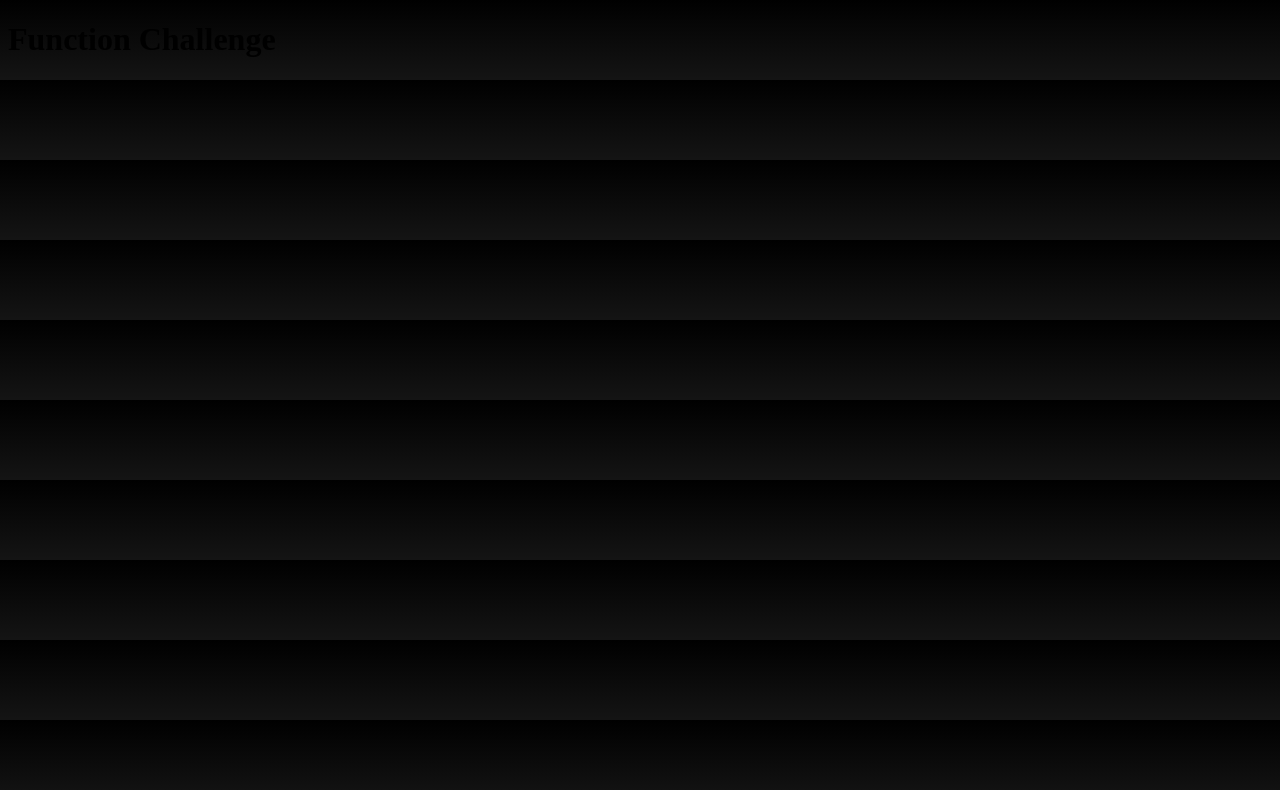
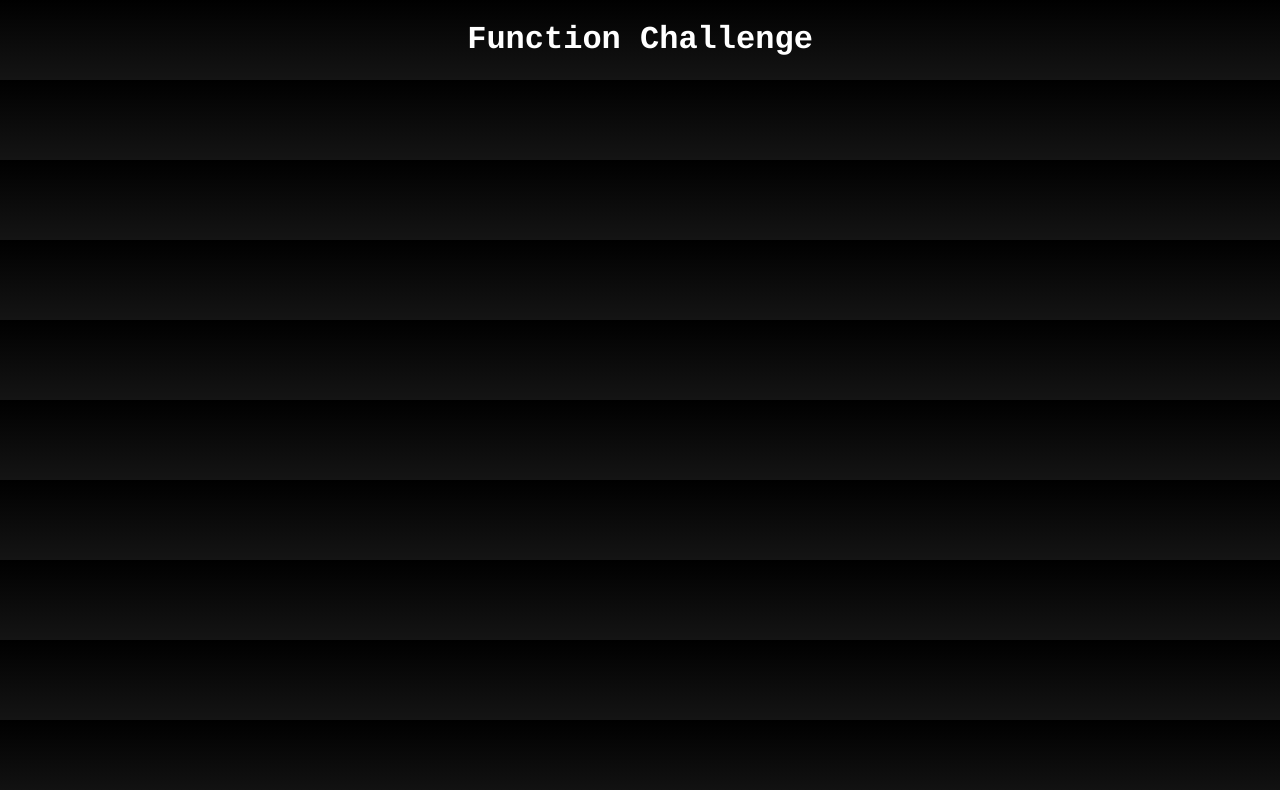
Before and after one commit to oliver0/prime_prestudy_01, a plain HTML site: page index.html in a window 1280 px wide. Drawn offline with Linux system fonts and the light colour scheme.

Commit message:
Add h1 styling

```diff
--- a/stylesheet.css
+++ b/stylesheet.css
@@ -2,3 +2,9 @@ body{
 	background: linear-gradient(-180deg, black, hsl(0, 0%, 8%));
 
 }
+
+h1 {
+	color: white;
+	font-family: courier, monospace;
+	text-align: center;
+}
```
